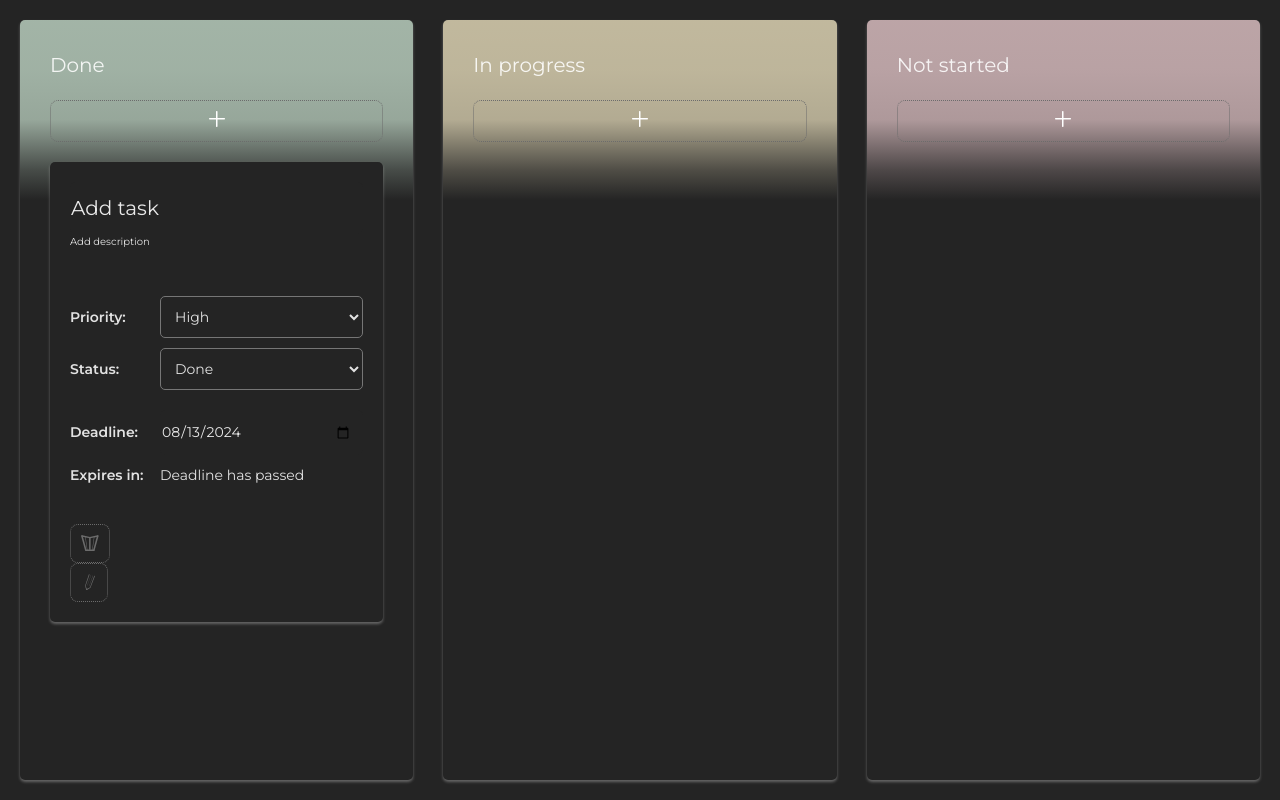
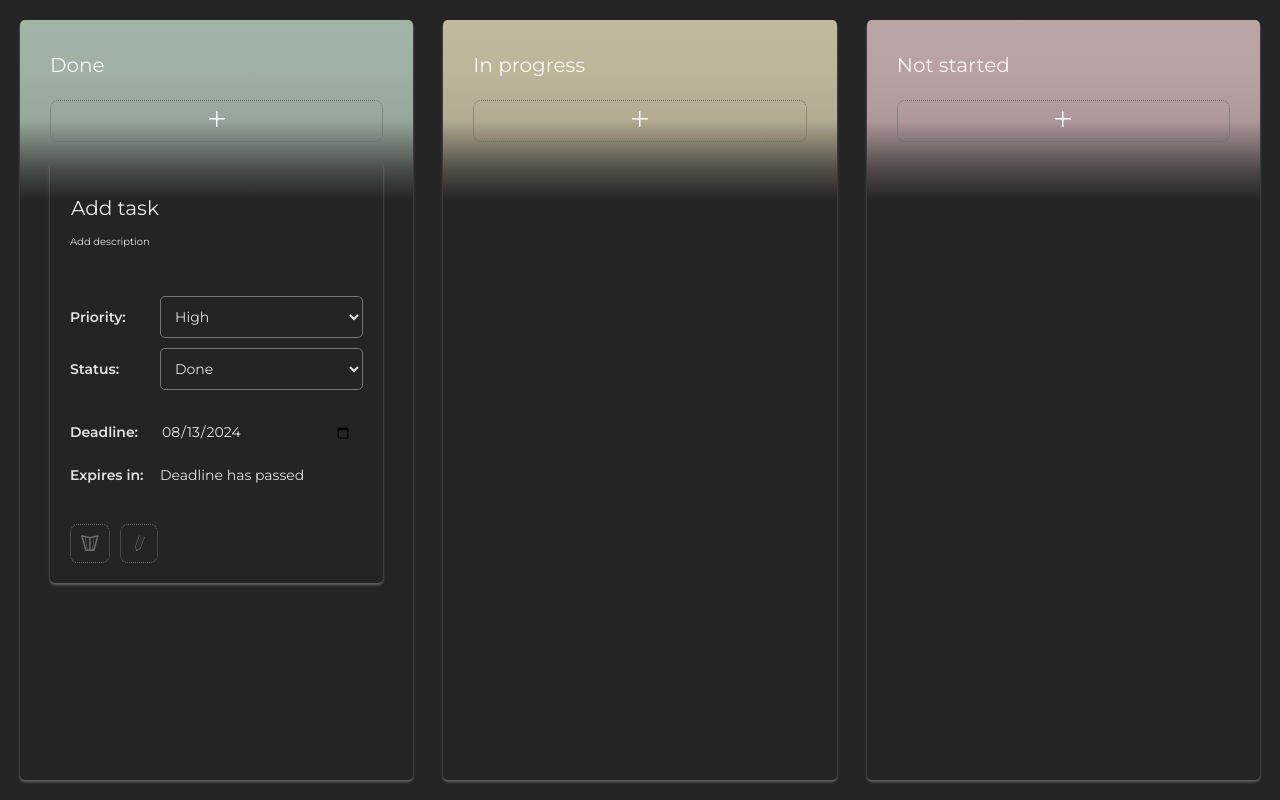
Before and after one commit to SofyaCheboltasova/todo-app, a React (Vite) app: page / in a window 1280 px wide. Both pictures are taken after a click on the button 216 px from the left and 121 px from the top of the page. Built offline with nearby package versions, Linux system fonts and the light colour scheme.

Commit message:
refactor: set background color to transparent

```diff
--- a/src/components/FormField/FormField.module.scss
+++ b/src/components/FormField/FormField.module.scss
@@ -3,7 +3,7 @@
 
 .form__wrapper {
   width: 100%;
-  background-color: $color-main-dark;
+  background-color: transparent;
 
   &.labeled {
     @include grid(8rem minmax(8rem, auto), 1fr, 1rem, center);
--- a/src/components/Input/Input.module.scss
+++ b/src/components/Input/Input.module.scss
@@ -7,7 +7,7 @@
 
   border-radius: 5px;
   border: 1px solid transparent;
-  background-color: $color-main-dark;
+  background-color: transparent;
 
   font-size: 2rem;
   color: $color-secondary-light;
--- a/src/components/Modal/Modal.module.scss
+++ b/src/components/Modal/Modal.module.scss
@@ -18,14 +18,16 @@
   }
 }
 
+.closed * {
+  background-color: transparent;
+}
+
 .wrapper {
   @include flex(column, 0, space-between);
   @extend %box;
 
   width: 50vw;
   height: 80vh;
-
-  background-color: $color-main-dark;
 
   &.closed {
     @include grid(1fr, repeat(3, 1fr), 2rem);
@@ -41,6 +43,7 @@
     left: 50%;
     transform: translate(-50%, -50%);
     z-index: 11;
+    background-color: $color-main-dark;
   }
 }
 
@@ -75,6 +78,10 @@
   }
 }
 
+.buttons {
+  @include flex(row, 1rem);
+}
+
 .hidden {
   display: none;
 }
```
